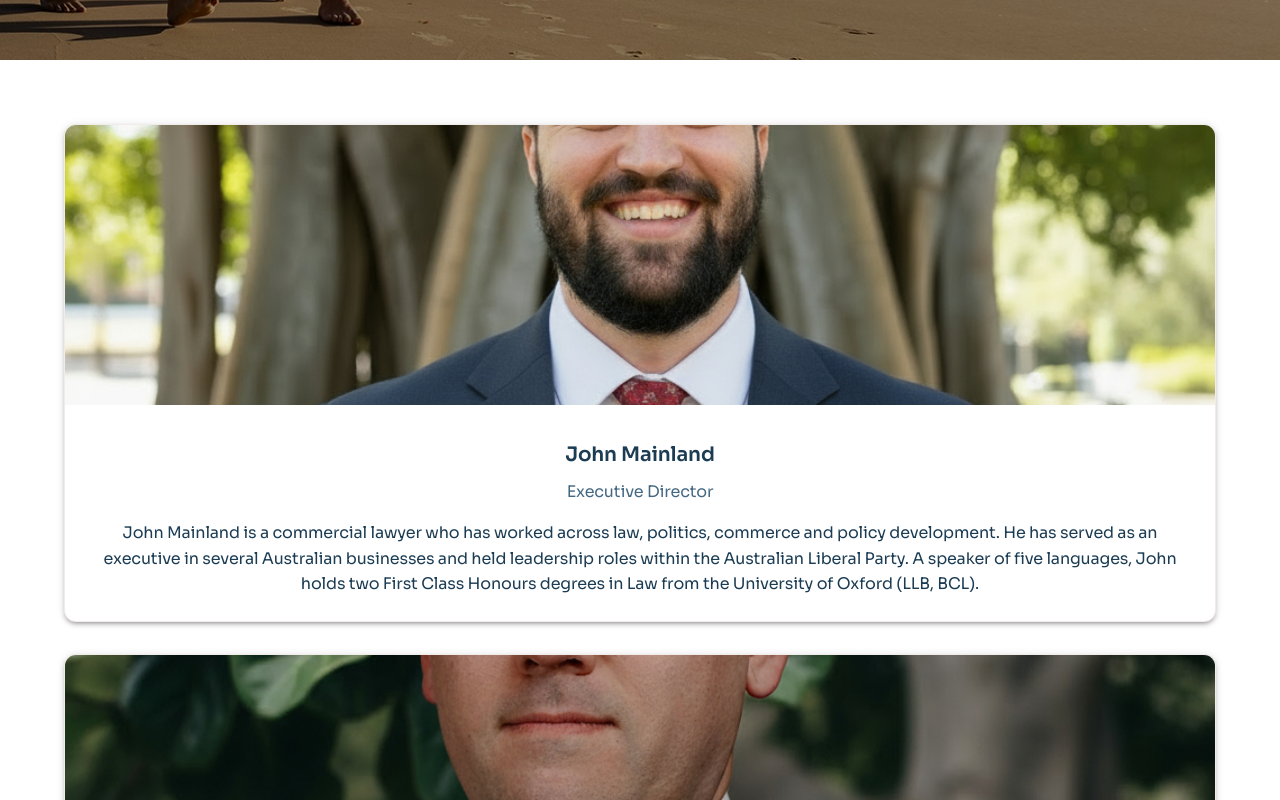
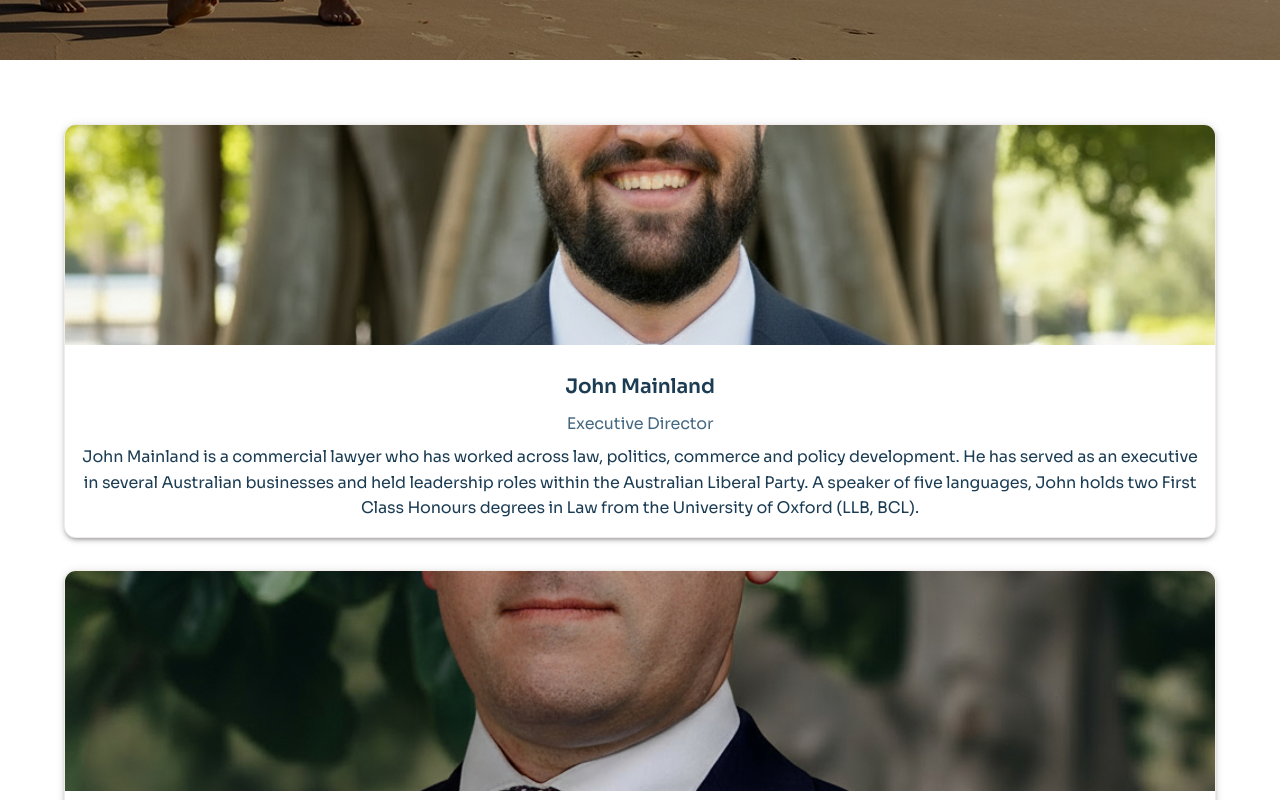
Before and after one commit to hrmainland/spinstitute, a React (Vite) app: page /spinstitute/our-people in a window 1280 px wide. Shown: the part 740-1540 px from the top of the page. Built offline with nearby package versions, Linux system fonts and the light colour scheme.

Commit message:
Update OurPeople.jsx

```diff
--- a/src/pages/OurPeople.jsx
+++ b/src/pages/OurPeople.jsx
@@ -138,12 +138,13 @@ export default function OurPeople() {
                   alt={member.name}
                   sx={{
                     width: '100%',
-                    height: 280,
+                    height: 220,       // uniform height for all images
+                    maxHeight: 220,    // ensures no stretching
                     objectFit: 'cover',
                     backgroundColor: 'rgba(27, 60, 83, 0.05)',
                   }}
                 />
-                <Box sx={{ p: 3 }}>
+                <Box sx={{ p: 2 }}>
                   <Typography
                     variant="h6"
                     sx={{ fontWeight: 600, mb: 1, color: 'primary.main' }}
@@ -152,7 +153,7 @@ export default function OurPeople() {
                   </Typography>
                   <Typography
                     variant="body2"
-                    sx={{ color: 'text.secondary', fontStyle: 'italic', mb: 2 }}
+                    sx={{ color: 'text.secondary', fontStyle: 'italic', mb: 1 }}
                   >
                     {member.role}
                   </Typography>
```
